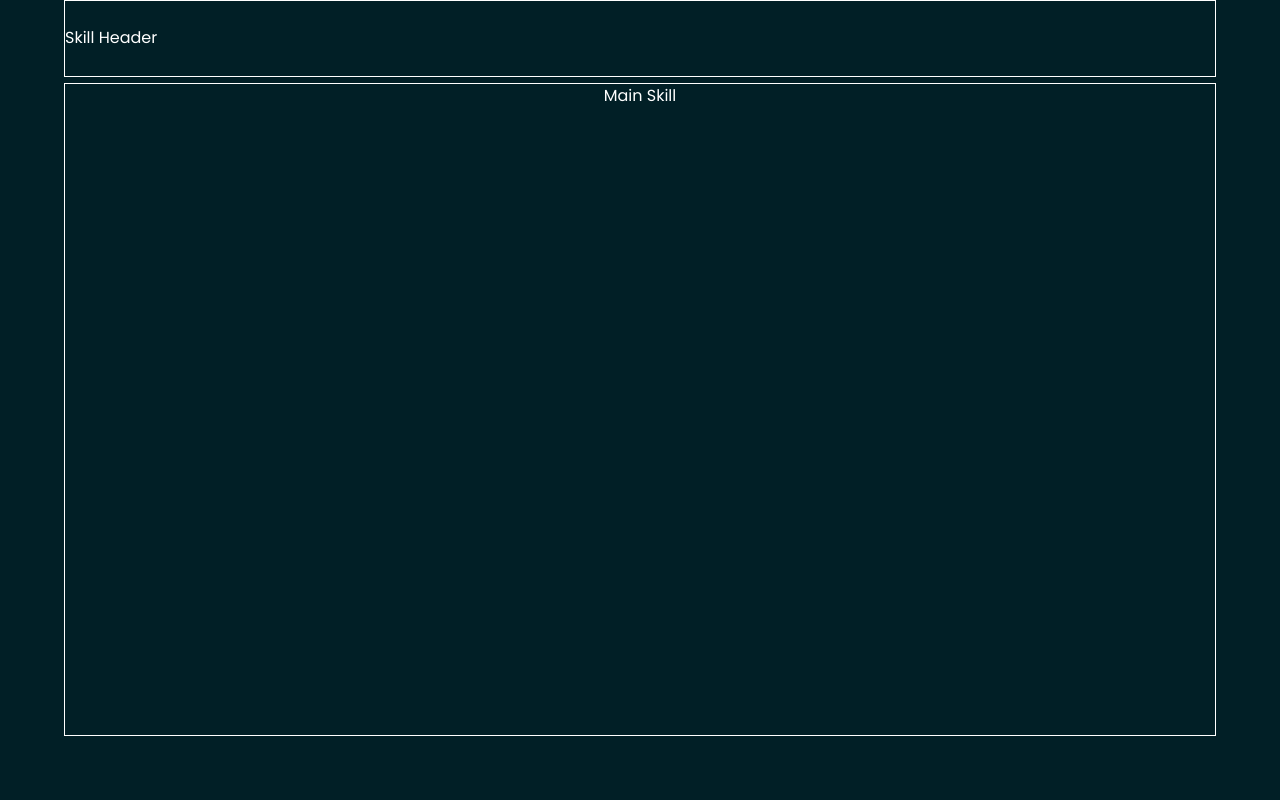
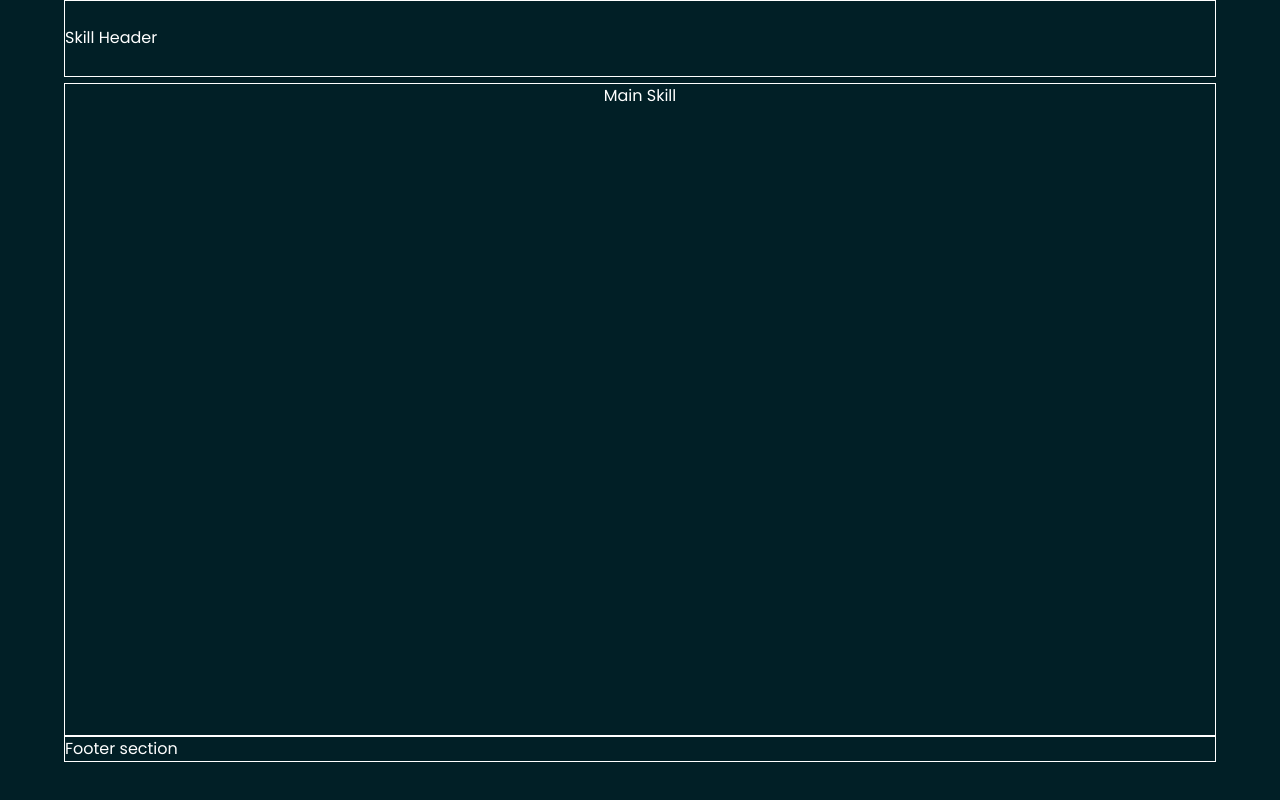
Before and after one commit to MokuaEnock/moku, a React (Create React App) app: page /skills in a window 1280 px wide. Built offline with nearby package versions, Linux system fonts and the light colour scheme.

Commit message:
add footer section and connect it to app.js

```diff
--- a/src/App.js
+++ b/src/App.js
@@ -7,6 +7,7 @@
 import Skills from "./components/skills/skills";
 import MainSkill from "./components/skills/MainSkill";
 import SkillHeader from "./components/skills/SkillHeader";
+import Footer from "./components/footer";
 
 import { BrowserRouter as Router, Routes, Route } from "react-router-dom";
 
@@ -25,11 +26,13 @@
     );
   }
 
-  function SkillSection(){
-    return<>
-      <SkillHeader/>
-      <MainSkill/>
-    </>
+  function SkillSection() {
+    return (
+      <>
+        <SkillHeader />
+        <MainSkill />
+      </>
+    );
   }
 
   return (
@@ -41,8 +44,10 @@
           <Route path="id" element={Project} />
         </Route>
 
-        <Route path="skills" element={<SkillSection/>}></Route>
+        <Route path="skills" element={<SkillSection />}></Route>
       </Routes>
+
+      <Footer />
     </Router>
   );
 }
--- /dev/null
+++ b/src/components/footer.js
@@ -0,0 +1,3 @@
+export default function Footer() {
+  return <footer>Footer section</footer>;
+}
```
